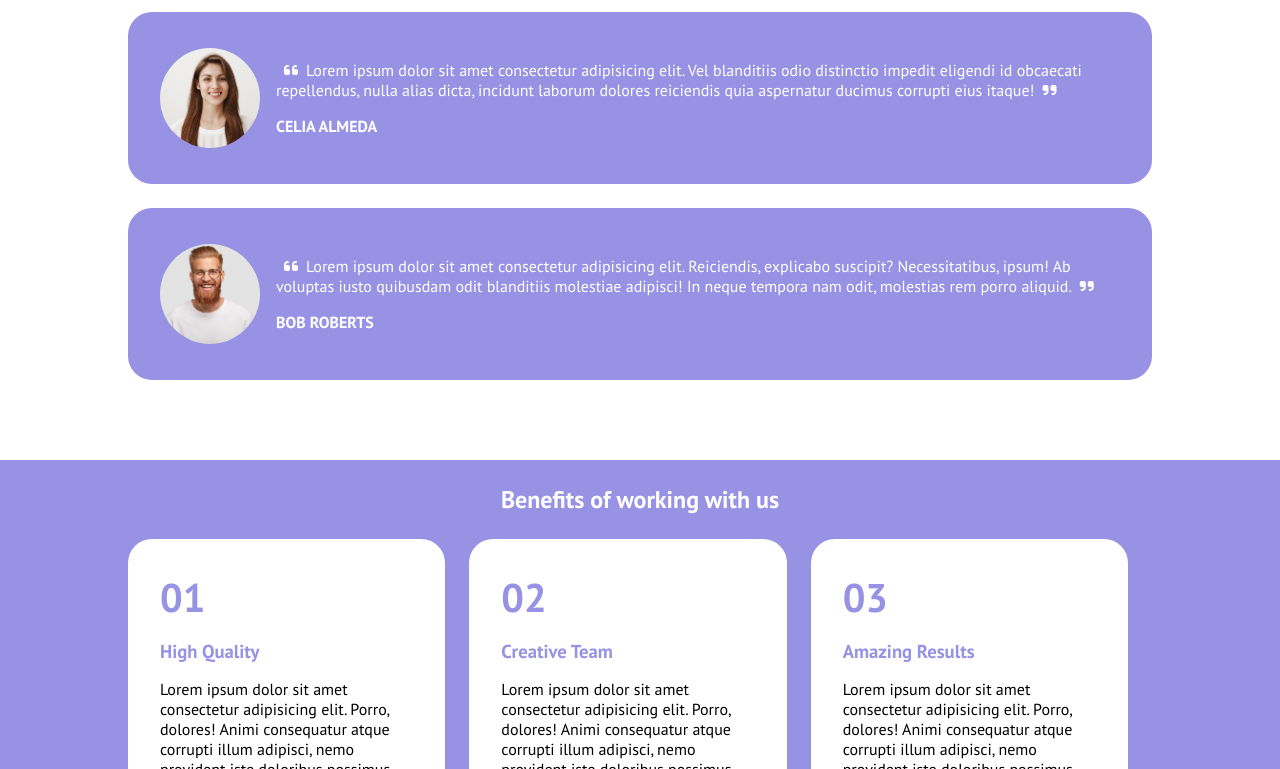
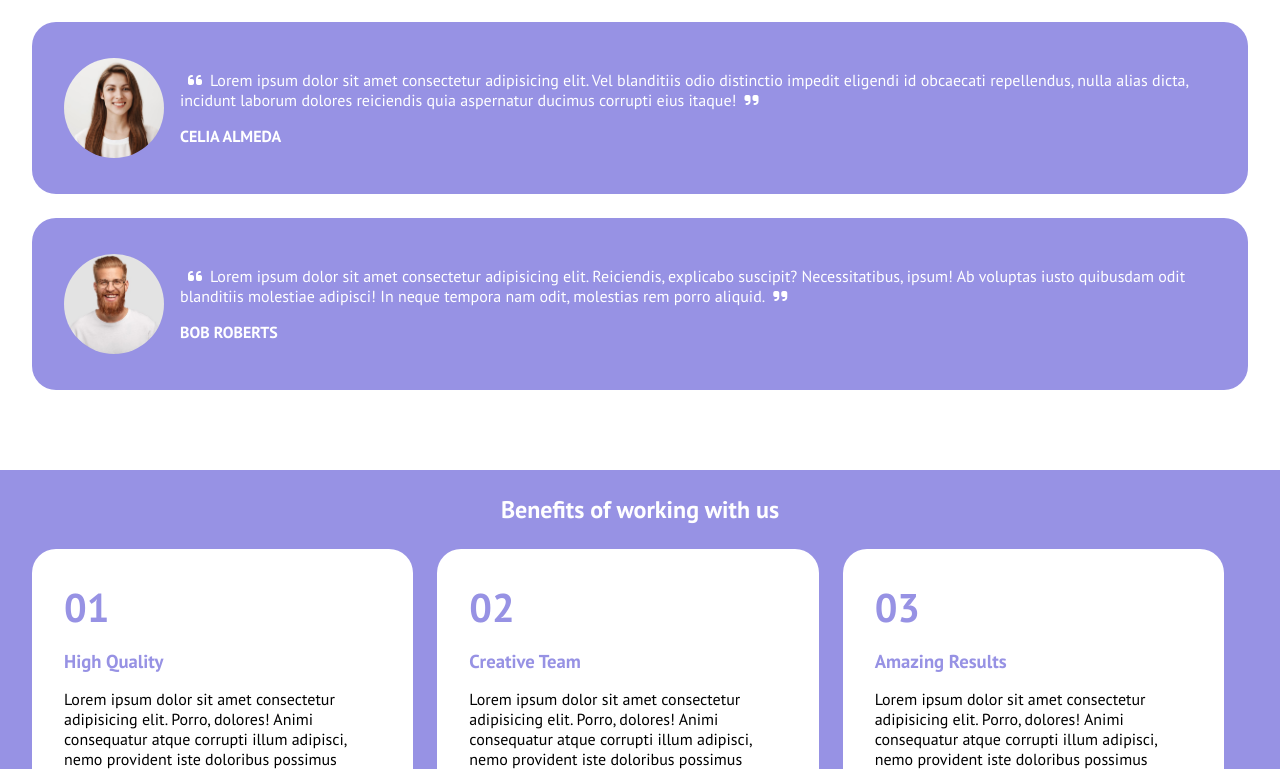
Before and after one commit to GtDavide01/htmlcss-responsive-layout, a plain HTML site: page index.html in a window 1280 px wide. Shown: the part 2031-2800 px from the top of the page. Drawn offline with Linux system fonts and the light colour scheme.

Commit message:
fixed bug

```diff
--- a/css/style.css
+++ b/css/style.css
@@ -389,6 +389,7 @@ footer a {
     }
     .benefits .benefitcard{
         width: calc(100% / 2 - 1.5rem);
+        margin-bottom: 0;
     }
 
     /* SECTION ABOUTUS */
@@ -507,3 +508,10 @@ footer a {
         width: 50%;
     }
 }
+
+/* LARGE DESKTOP */
+@media screen and ( min-width : 1200px){
+    .container{
+        width: 95%;
+    }
+}
```
